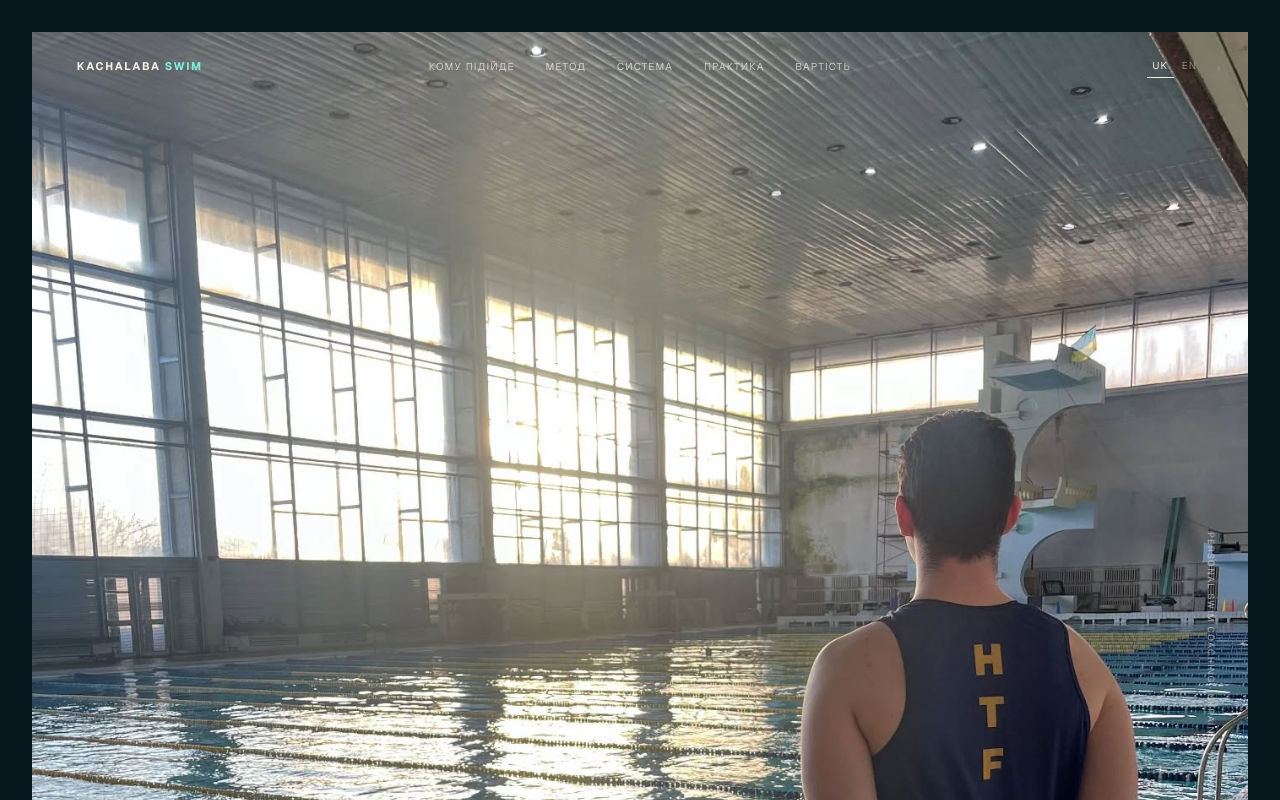
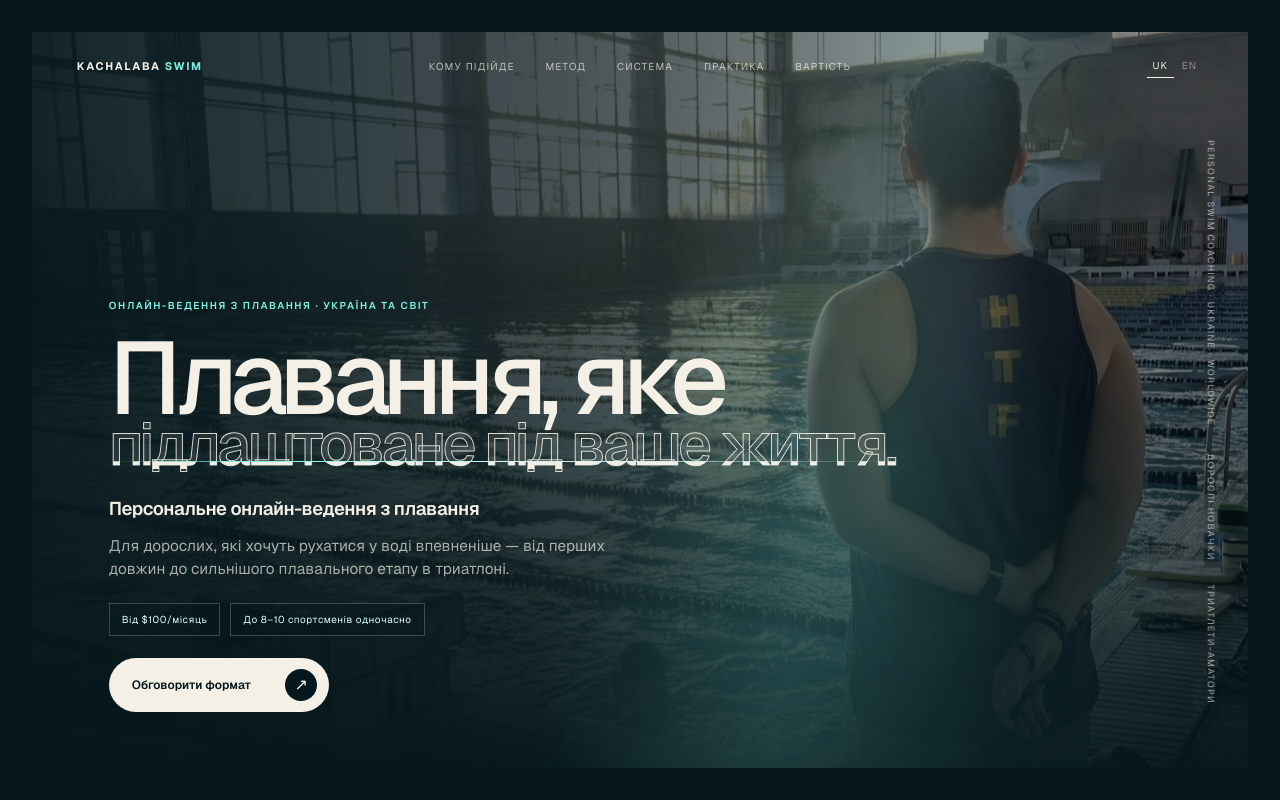
Before and after one commit to Kachalaba/kachamba-swim, a Next.js app: page / in a window 1280 px wide. Shown: the top 800 px of the page. Built offline with nearby package versions, Linux system fonts and the light colour scheme.

Commit message:
feat: animate the water interface hero

```diff
--- a/app/globals.css
+++ b/app/globals.css
@@ -144,7 +144,7 @@ button:focus-visible, a:focus-visible {
   background: var(--water);
   isolation: isolate;
 }
-.cinema-hero-media, .cinema-hero-shade { position: absolute; inset: 0; }
+.cinema-hero-media, .cinema-hero-shade, .water-refraction { position: absolute; inset: 0; }
 .cinema-hero-media { z-index: -3; overflow: hidden; }
 .cinema-hero-media img {
   width: 100%;
@@ -155,8 +155,30 @@ button:focus-visible, a:focus-visible {
   transform: scale(1.015);
   animation: hero-drift 18s var(--ease) infinite alternate;
 }
+.cinema-hero[data-water-interface="ready"] .cinema-hero-media img {
+  animation: none;
+  transform: translate3d(0, var(--water-depth-y), 0) scale(var(--water-depth-scale));
+}
+.water-refraction {
+  z-index: -2;
+  overflow: hidden;
+  pointer-events: none;
+  opacity: 0;
+  -webkit-mask-image: radial-gradient(circle clamp(130px, 18vw, 260px) at var(--water-x) var(--water-y), #000 0 46%, rgba(0, 0, 0, .82) 62%, transparent 100%);
+  mask-image: radial-gradient(circle clamp(130px, 18vw, 260px) at var(--water-x) var(--water-y), #000 0 46%, rgba(0, 0, 0, .82) 62%, transparent 100%);
+  transition: opacity .7s var(--ease);
+}
+.cinema-hero[data-water-interface="ready"] .water-refraction { opacity: .78; }
+.water-refraction img {
+  width: 100%;
+  height: 100%;
+  object-fit: cover;
+  object-position: center 44%;
+  filter: saturate(.9) contrast(1.08) brightness(.82) hue-rotate(8deg);
+  transform: translate3d(var(--water-shift-x), var(--water-shift-y), 0) scale(1.055);
+}
 .cinema-hero-shade {
-  z-index: -2;
+  z-index: -1;
   background:
     linear-gradient(90deg, rgba(6, 24, 29, .92) 0%, rgba(6, 24, 29, .58) 44%, rgba(6, 24, 29, .16) 76%),
     linear-gradient(0deg, rgba(6, 24, 29, .94), transparent 63%);
@@ -203,10 +225,36 @@ button:focus-visible, a:focus-visible {
 .cinema-hero-copy h1 span { display: block; white-space: nowrap; }
 .hero-title-filled { color: var(--pearl); }
 .hero-title-outline {
+  position: relative;
   color: rgba(245, 240, 230, .1);
   -webkit-text-stroke: 1px rgba(245, 240, 230, .88);
   font-size: .58em;
   letter-spacing: -.06em;
+}
+.hero-title-outline-stroke, .hero-title-outline-fill { display: block; }
+.hero-title-outline-fill {
+  position: absolute;
+  inset: 0;
+  display: none;
+  overflow: hidden;
+  color: var(--pearl);
+  -webkit-text-stroke: 0;
+  clip-path: inset(calc(100% - var(--water-fill)) 0 0);
+  pointer-events: none;
+}
+.hero-title-outline-fill::before { content: attr(data-text); }
+.cinema-hero[data-water-interface="ready"] .hero-title-outline-fill { display: block; }
+.cinema-hero[data-water-interface="ready"] .hero-title-outline::after {
+  content: "";
+  position: absolute;
+  z-index: 2;
+  top: calc(100% - var(--water-fill));
+  left: 0;
+  width: 100%;
+  height: 1px;
+  pointer-events: none;
+  background: linear-gradient(90deg, transparent, var(--aqua) 18%, var(--ice) 55%, transparent);
+  box-shadow: 0 0 18px rgba(126, 242, 226, .5);
 }
 .hero-offer {
   margin: 26px 0 0;
@@ -506,6 +554,9 @@ footer { display: flex; justify-content: space-between; gap: 24px; border-top: 1
   .wordmark { font-size: 10px; }
   .cinema-hero { min-height: 100svh; margin: 0; }
   .cinema-hero-media img { object-position: 58% center; }
+  .water-refraction img { object-position: 58% center; }
+  .cinema-hero[data-water-interface="ready"] .water-refraction { opacity: 0; }
+  .cinema-hero[data-water-pointer="active"] .water-refraction { opacity: .62; }
   .cinema-hero-shade {
     background:
       linear-gradient(90deg, rgba(6, 24, 29, .82), rgba(6, 24, 29, .25)),
@@ -588,5 +639,8 @@ footer { display: flex; justify-content: space-between; gap: 24px; border-top: 1
   html { scroll-behavior: auto; }
   *, *::before, *::after { animation: none !important; transition-duration: .01ms !important; }
   .cinematic-media video, .cinematic-media img, .cinema-hero-media img { transform: none !important; }
+  .water-refraction { display: none !important; }
+  .hero-title-outline-fill { display: block !important; clip-path: inset(0) !important; }
+  .hero-title-outline::after { display: none !important; }
   .progress-rail-line::after { transform: scaleX(1) !important; }
 }
--- a/app/page.tsx
+++ b/app/page.tsx
@@ -78,9 +78,11 @@ export default function Home() {
             <span className="hero-title-filled">{t.headlineLines[0]}</span>
             <span className="hero-title-outline">
               <span className="hero-title-outline-stroke">{t.headlineLines[1]}</span>
-              <span className="hero-title-outline-fill" aria-hidden="true">
-                {t.headlineLines[1]}
-              </span>
+              <span
+                className="hero-title-outline-fill"
+                aria-hidden="true"
+                data-text={t.headlineLines[1]}
+              />
             </span>
           </h1>
           <p className="hero-offer">{t.offer}</p>
--- a/tests/browser-qa.mjs
+++ b/tests/browser-qa.mjs
@@ -101,6 +101,41 @@ assert.equal(desktop.overflow, 0);
 assert.equal(desktop.heroFits, true);
 assert.equal(desktop.routeActive, "0");
 assert.ok(desktop.videos.every((video) => !video.hasSrc && video.paused && video.preload === "none"));
+
+const waterInitial = await evaluate(`(() => {
+  const hero = document.querySelector('.cinema-hero');
+  return {
+    state: hero.dataset.waterInterface,
+    x: hero.style.getPropertyValue('--water-x'),
+    fill: Number.parseFloat(hero.style.getPropertyValue('--water-fill')),
+  };
+})()`);
+assert.equal(waterInitial.state, "ready");
+
+await send("Input.dispatchMouseEvent", { type: "mouseMoved", x: 410, y: 280 });
+await delay(180);
+const waterMoved = await evaluate(`(() => {
+  const hero = document.querySelector('.cinema-hero');
+  const cta = document.querySelector('.cinema-hero .button');
+  const rect = cta.getBoundingClientRect();
+  const hit = document.elementFromPoint(rect.left + rect.width / 2, rect.top + rect.height / 2);
+  return {
+    x: hero.style.getPropertyValue('--water-x'),
+    pointer: hero.dataset.waterPointer,
+    ctaIsTopmost: hit === cta || cta.contains(hit),
+  };
+})()`);
+assert.notEqual(waterMoved.x, waterInitial.x);
+assert.equal(waterMoved.pointer, "active");
+assert.equal(waterMoved.ctaIsTopmost, true);
+
+await evaluate(`window.scrollBy({ top: 240, behavior: 'instant' }); true`);
+await delay(180);
+const waterScrolledFill = await evaluate(
+  `Number.parseFloat(document.querySelector('.cinema-hero').style.getPropertyValue('--water-fill'))`,
+);
+assert.ok(waterScrolledFill > waterInitial.fill);
+await evaluate(`window.scrollTo({ top: 0, behavior: 'instant' }); true`);
 await screenshot("/tmp/kachamba-desktop.png");
 
 await evaluate(`document.querySelector('#method').scrollIntoView({ block: 'center' }); true`);
@@ -188,9 +223,11 @@ await navigate();
 await evaluate(`document.querySelector('#system').scrollIntoView({ block: 'center' }); true`);
 await delay(700);
 const reduced = await evaluate(`(() => ({
+  waterState: document.querySelector('.cinema-hero').dataset.waterInterface,
   videos: [...document.querySelectorAll('video')].map((video) => ({ hasSrc: video.hasAttribute('src'), paused: video.paused })),
   rails: [...document.querySelectorAll('[data-progress-rail]')].map((rail) => rail.dataset.complete),
 }))()`);
+assert.equal(reduced.waterState, "reduced");
 assert.ok(reduced.videos.every((video) => !video.hasSrc && video.paused));
 assert.ok(reduced.rails.every((complete) => complete === "true"));
 assert.deepEqual(browserErrors, []);
```
Also changed, not shown: app/components/WaterInterface.tsx (+147 -1 lines), 1 other file (tests, documents, lock files or other folders).
